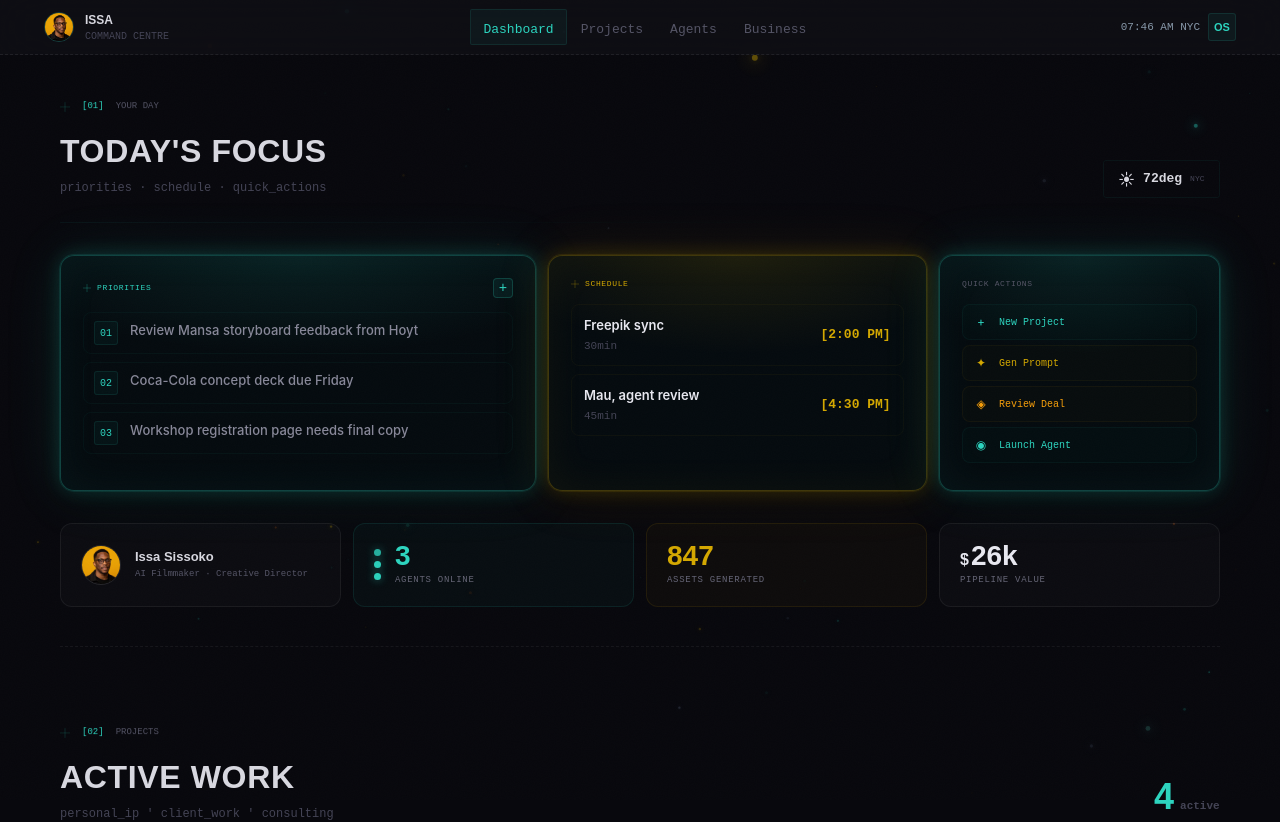
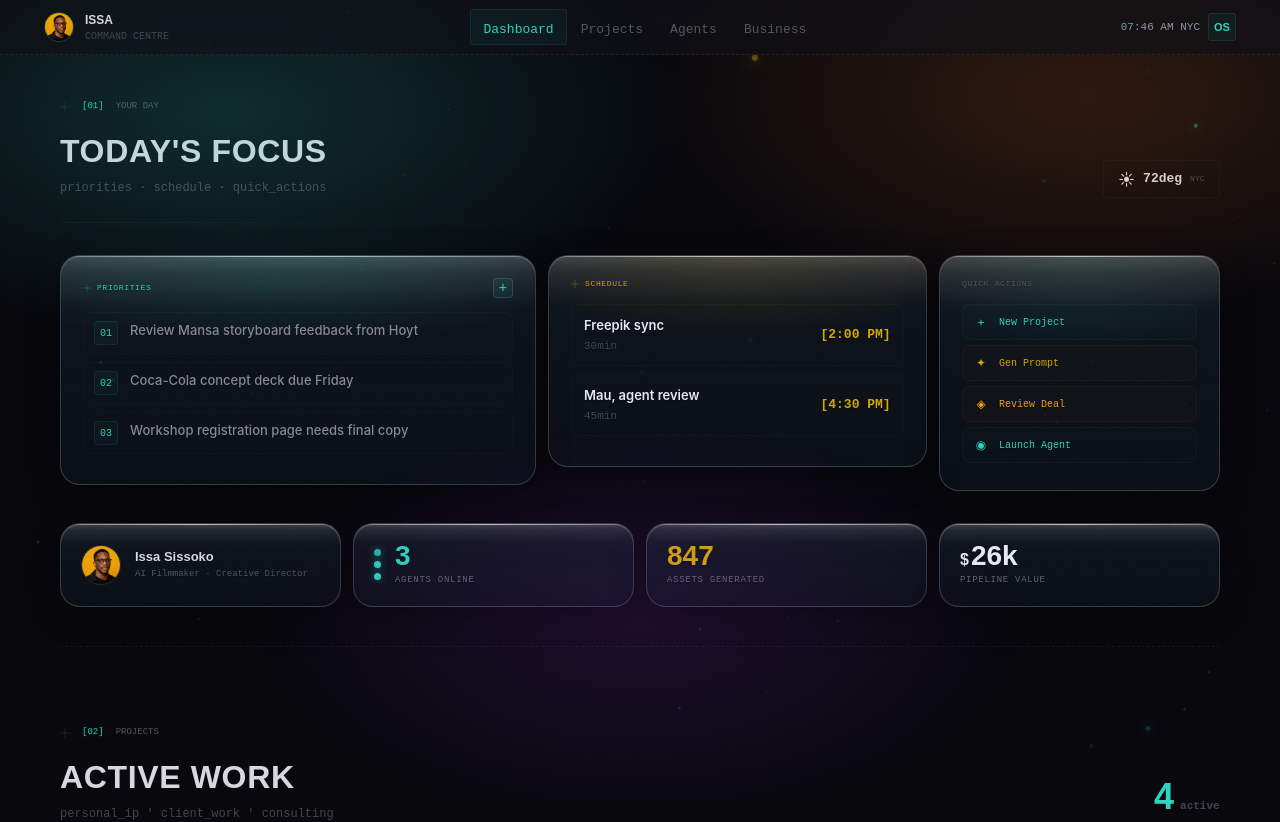
Before and after one commit to louie-stack/Issa-Command-Centre, a Next.js app: page / in a window 1280 px wide. Shown: the top 822 px of the page. Built offline with nearby package versions, Linux system fonts and the light colour scheme.

Commit message:
feat(ui): apply dark liquid-glass theme across pages

```diff
--- a/app/agents/page.js
+++ b/app/agents/page.js
@@ -8,12 +8,18 @@ const jk = { fontFamily: "'Plus Jakarta Sans', sans-serif" };
 
 function glowCard(rgb, h) {
   return {
-    background: "rgba(6,12,16,0.97)",
-    border: `1px solid rgba(${rgb},${h ? 0.4 : 0.22})`,
+    background: h
+      ? "linear-gradient(180deg, rgba(28,38,50,0.69), rgba(14,22,34,0.65))"
+      : "linear-gradient(180deg, rgba(22,30,40,0.63), rgba(12,18,28,0.59))",
+    border: `1px solid rgba(255,255,255,${h ? 0.22 : 0.17})`,
     boxShadow: h
-      ? `0 0 30px rgba(${rgb},0.32), 0 0 80px rgba(${rgb},0.16), 0 16px 40px rgba(0,0,0,0.55), inset 0 0 40px rgba(${rgb},0.08)`
-      : `0 0 18px rgba(${rgb},0.18), 0 0 55px rgba(${rgb},0.09), 0 12px 32px rgba(0,0,0,0.45), inset 0 0 30px rgba(${rgb},0.05)`,
-    transition: "all 0.35s cubic-bezier(0.16,1,0.3,1)",
+      ? `0 14px 38px rgba(0,0,0,0.35), 0 4px 16px rgba(0,0,0,0.22), inset 0 1px 0 rgba(255,255,255,0.34), 0 0 24px rgba(${rgb},0.16)`
+      : `0 10px 30px rgba(0,0,0,0.3), 0 2px 10px rgba(0,0,0,0.18), inset 0 1px 0 rgba(255,255,255,0.22), 0 0 16px rgba(${rgb},0.1)`,
+    backdropFilter: h ? "blur(14px) saturate(190%)" : "blur(12px) saturate(180%)",
+    WebkitBackdropFilter: h ? "blur(14px) saturate(190%)" : "blur(12px) saturate(180%)",
+    color: "#edf3ff",
+    textShadow: "0 1px 1px rgba(0,0,0,0.35)",
+    transition: "all 0.3s cubic-bezier(0.4,0,0.2,1)",
   };
 }
 
--- a/app/business/page.js
+++ b/app/business/page.js
@@ -22,12 +22,18 @@ const ORANGE = "249,115,22";
 
 function glowCard(rgb, h) {
   return {
-    background: "rgba(6,12,16,0.97)",
-    border: `1px solid rgba(${rgb},${h ? 0.4 : 0.22})`,
+    background: h
+      ? "linear-gradient(180deg, rgba(28,38,50,0.69), rgba(14,22,34,0.65))"
+      : "linear-gradient(180deg, rgba(22,30,40,0.63), rgba(12,18,28,0.59))",
+    border: `1px solid rgba(255,255,255,${h ? 0.22 : 0.17})`,
     boxShadow: h
-      ? `0 0 30px rgba(${rgb},0.32), 0 0 80px rgba(${rgb},0.16), 0 16px 40px rgba(0,0,0,0.55), inset 0 0 40px rgba(${rgb},0.08)`
-      : `0 0 18px rgba(${rgb},0.18), 0 0 55px rgba(${rgb},0.09), 0 12px 32px rgba(0,0,0,0.45), inset 0 0 30px rgba(${rgb},0.05)`,
-    transition: "all 0.35s cubic-bezier(0.16,1,0.3,1)",
+      ? `0 14px 38px rgba(0,0,0,0.35), 0 4px 16px rgba(0,0,0,0.22), inset 0 1px 0 rgba(255,255,255,0.34), 0 0 24px rgba(${rgb},0.16)`
+      : `0 10px 30px rgba(0,0,0,0.3), 0 2px 10px rgba(0,0,0,0.18), inset 0 1px 0 rgba(255,255,255,0.22), 0 0 16px rgba(${rgb},0.1)`,
+    backdropFilter: h ? "blur(14px) saturate(190%)" : "blur(12px) saturate(180%)",
+    WebkitBackdropFilter: h ? "blur(14px) saturate(190%)" : "blur(12px) saturate(180%)",
+    color: "#edf3ff",
+    textShadow: "0 1px 1px rgba(0,0,0,0.35)",
+    transition: "all 0.3s cubic-bezier(0.4,0,0.2,1)",
   };
 }
 
--- a/app/globals.css
+++ b/app/globals.css
@@ -30,11 +30,91 @@ html { scroll-behavior: smooth; }
 @keyframes heroSlideDown { 0% { opacity: 0; transform: translateY(-40px); } 100% { opacity: 1; transform: translateY(0); } }
 @keyframes heroScaleIn { 0% { opacity: 0; transform: scale(0.85); } 100% { opacity: 1; transform: scale(1); } }
 
-.card-hover { transition: all 0.4s cubic-bezier(0.16,1,0.3,1) !important; }
-.card-hover:hover { transform: translateY(-5px) scale(1.014) !important; }
-.bento-hover { transition: all 0.5s cubic-bezier(0.16,1,0.3,1) !important; overflow: hidden; position: relative; }
-.bento-hover:hover { transform: translateY(-6px) scale(1.016) !important; }
-.bento-hover:hover .bento-glow { opacity: 1 !important; }
+.liquid-glass-card,
+.card-hover,
+.bento-hover {
+  position: relative;
+  overflow: hidden;
+  border-radius: 20px !important;
+  background:
+    linear-gradient(180deg, rgba(22, 30, 40, 0.65), rgba(12, 18, 28, 0.61)) !important;
+  border: 1px solid rgba(255, 255, 255, 0.18) !important;
+  backdrop-filter: blur(12px) saturate(180%) !important;
+  -webkit-backdrop-filter: blur(12px) saturate(180%) !important;
+  box-shadow:
+    0 10px 34px rgba(0, 0, 0, 0.32),
+    0 2px 10px rgba(0, 0, 0, 0.2),
+    inset 0 1px 0 rgba(255, 255, 255, 0.22) !important;
+  color: #edf3ff;
+  text-shadow: 0 1px 1px rgba(0,0,0,0.35);
+  transition: all 0.3s cubic-bezier(0.4, 0, 0.2, 1) !important;
+}
+
+@keyframes liquidSheenDrift {
+  0% { opacity: 0.72; background-position: 42% 0; }
+  50% { opacity: 0.86; background-position: 58% 0; }
+  100% { opacity: 0.72; background-position: 42% 0; }
+}
+
+@keyframes liquidEdgeSweep {
+  0% { background-position: 30% 0; opacity: 0.45; }
+  50% { background-position: 70% 0; opacity: 0.8; }
+  100% { background-position: 30% 0; opacity: 0.45; }
+}
+
+.liquid-glass-card::before,
+.card-hover::before,
+.bento-hover::before {
+  content: "";
+  position: absolute;
+  left: 0;
+  right: 0;
+  top: 0;
+  height: 40%;
+  pointer-events: none;
+  background: linear-gradient(
+    to bottom,
+    rgba(255, 255, 255, 0.26) 0%,
+    rgba(255, 255, 255, 0.12) 18%,
+    rgba(255, 255, 255, 0.02) 55%,
+    rgba(255, 255, 255, 0) 100%
+  );
+  background-size: 140% 100%;
+  background-position: 50% 0;
+  animation: liquidSheenDrift 2.6s ease-in-out infinite;
+}
+
+.liquid-glass-card::after,
+.card-hover::after,
+.bento-hover::after {
+  content: "";
+  position: absolute;
+  top: 0;
+  left: 10px;
+  right: 10px;
+  height: 1px;
+  background: linear-gradient(90deg, rgba(255,255,255,0), rgba(255,255,255,0.9), rgba(255,255,255,0));
+  background-size: 140% 100%;
+  background-position: 50% 0;
+  pointer-events: none;
+  animation: liquidEdgeSweep 3.2s ease-in-out infinite;
+}
+
+.card-hover:hover,
+.bento-hover:hover,
+.liquid-glass-card:hover {
+  transform: translateY(-4px) !important;
+  background:
+    linear-gradient(180deg, rgba(28, 38, 50, 0.71), rgba(14, 22, 34, 0.67)) !important;
+  backdrop-filter: blur(14px) saturate(190%) !important;
+  -webkit-backdrop-filter: blur(14px) saturate(190%) !important;
+  box-shadow:
+    0 16px 42px rgba(0, 0, 0, 0.36),
+    0 4px 16px rgba(0, 0, 0, 0.22),
+    inset 0 1px 0 rgba(255, 255, 255, 0.34) !important;
+}
+
+.bento-hover:hover .bento-glow { opacity: 0.45 !important; }
 .nav-link { transition: all 0.3s cubic-bezier(0.16,1,0.3,1); position: relative; }
 .nav-link:hover { color: #2DD4BF !important; transform: translateY(-1px); }
 .nav-link::after { content: ''; position: absolute; bottom: -2px; left: 50%; width: 0; height: 1px; background: #2DD4BF; transition: all 0.3s; transform: translateX(-50%); }
@@ -86,3 +166,29 @@ html { scroll-behavior: smooth; }
 .svg-panel-2 { animation: panelPulse2 2.4s ease-in-out infinite; }
 .svg-panel-3 { animation: panelPulse3 2.4s ease-in-out infinite; }
 .svg-scan { animation: scanLine 2s linear infinite; overflow: hidden; }
+
+.card-container {
+  perspective: 1000px;
+}
+
+.card {
+  position: relative;
+  transform-style: preserve-3d;
+  transition: transform 0.2s ease-out;
+  background: linear-gradient(135deg, rgba(255,255,255,0.16), rgba(255,255,255,0.06));
+  border: 1px solid rgba(255,255,255,0.16);
+  backdrop-filter: blur(14px) saturate(140%);
+  -webkit-backdrop-filter: blur(14px) saturate(140%);
+  box-shadow:
+    0 10px 35px rgba(0,0,0,0.45),
+    inset 0 1px 0 rgba(255,255,255,0.25);
+}
+
+.card::before {
+  content: "";
+  position: absolute;
+  inset: 0;
+  border-radius: inherit;
+  background: radial-gradient(circle at var(--mouse-x, 50%) var(--mouse-y, 50%), rgba(255,255,255,0.28), transparent 35%);
+  pointer-events: none;
+}
--- a/app/projects/page.js
+++ b/app/projects/page.js
@@ -24,12 +24,18 @@ const GOLD = "212,168,0";
 
 function glowCard(rgb, h) {
   return {
-    background: "rgba(6,12,16,0.97)",
-    border: `1px solid rgba(${rgb},${h ? 0.4 : 0.22})`,
+    background: h
+      ? "linear-gradient(180deg, rgba(28,38,50,0.69), rgba(14,22,34,0.65))"
+      : "linear-gradient(180deg, rgba(22,30,40,0.63), rgba(12,18,28,0.59))",
+    border: `1px solid rgba(255,255,255,${h ? 0.22 : 0.17})`,
     boxShadow: h
-      ? `0 0 30px rgba(${rgb},0.32), 0 0 80px rgba(${rgb},0.16), 0 16px 40px rgba(0,0,0,0.55), inset 0 0 40px rgba(${rgb},0.08)`
-      : `0 0 18px rgba(${rgb},0.18), 0 0 55px rgba(${rgb},0.09), 0 12px 32px rgba(0,0,0,0.45), inset 0 0 30px rgba(${rgb},0.05)`,
-    transition: "all 0.35s cubic-bezier(0.16,1,0.3,1)",
+      ? `0 14px 38px rgba(0,0,0,0.35), 0 4px 16px rgba(0,0,0,0.22), inset 0 1px 0 rgba(255,255,255,0.34), 0 0 24px rgba(${rgb},0.16)`
+      : `0 10px 30px rgba(0,0,0,0.3), 0 2px 10px rgba(0,0,0,0.18), inset 0 1px 0 rgba(255,255,255,0.22), 0 0 16px rgba(${rgb},0.1)`,
+    backdropFilter: h ? "blur(14px) saturate(190%)" : "blur(12px) saturate(180%)",
+    WebkitBackdropFilter: h ? "blur(14px) saturate(190%)" : "blur(12px) saturate(180%)",
+    color: "#edf3ff",
+    textShadow: "0 1px 1px rgba(0,0,0,0.35)",
+    transition: "all 0.3s cubic-bezier(0.4,0,0.2,1)",
   };
 }
 
@@ -73,7 +79,7 @@ function KanbanCard({ card, col }) {
         )}
         <div style={{ display: "flex", alignItems: "center", justifyContent: "space-between", marginTop: isGen && card.pct != null ? 6 : 8 }}>
           <span style={{ ...mono, fontSize: 10, color: "#334" }}>{card.scene}</span>
-          <span style={{ ...mono, fontSize: 10, color: isGen ? col.color : col.key === "queued" ? "#334" : col.color + "99" }}>
+          <span style={{ ...mono, fontSize: 10, color: isGen ? col.color : col.key === "queued" ? col.color + "B3" : col.color + "99" }}>
             {isGen && card.pct != null ? card.pct + "%" : isGen ? "Starting" : card.tool}
           </span>
         </div>
--- /dev/null
+++ b/components/ui/liquid-glass-card.jsx
@@ -0,0 +1,100 @@
+import * as React from "react";
+import { cn } from "@/lib/utils";
+
+function Card({ className, ...props }) {
+  return (
+    <div
+      data-slot="card"
+      className={cn(
+        "bg-card text-card-foreground flex flex-col gap-6 rounded-xl border py-6",
+        className
+      )}
+      {...props}
+    />
+  );
+}
+
+function CardHeader({ className, ...props }) {
+  return (
+    <div
+      data-slot="card-header"
+      className={cn(
+        "@container/card-header grid auto-rows-min grid-rows-[auto_auto] items-start gap-1.5 px-6 has-data-[slot=card-action]:grid-cols-[1fr_auto] [.border-b]:pb-6",
+        className
+      )}
+      {...props}
+    />
+  );
+}
+
+function CardTitle({ className, ...props }) {
+  return <div data-slot="card-title" className={cn("leading-none font-semibold", className)} {...props} />;
+}
+
+function CardDescription({ className, ...props }) {
+  return <div data-slot="card-description" className={cn("text-muted-foreground text-sm", className)} {...props} />;
+}
+
+function CardAction({ className, ...props }) {
+  return (
+    <div
+      data-slot="card-action"
+      className={cn("col-start-2 row-span-2 row-start-1 self-start justify-self-end", className)}
+      {...props}
+    />
+  );
+}
+
+function CardContent({ className, ...props }) {
+  return <div data-slot="card-content" className={cn("px-6", className)} {...props} />;
+}
+
+function CardFooter({ className, ...props }) {
+  return <div data-slot="card-footer" className={cn("flex items-center px-6 [.border-t]:pt-6", className)} {...props} />;
+}
+
+function LiquidCard({ className, children, ...props }) {
+  return (
+    <div className="liquid-glass-wrap">
+      <div
+        data-slot="card"
+        style={{ backdropFilter: 'url("#container-glass")' }}
+        className={cn(
+          "liquid-glass-card text-card-foreground bg-transparent flex flex-col gap-6 rounded-xl border py-6 transition-all",
+          className
+        )}
+        {...props}
+      >
+        {children}
+      </div>
+      <GlassFilter />
+    </div>
+  );
+}
+
+function GlassFilter() {
+  return (
+    <svg className="hidden" aria-hidden="true" focusable="false">
+      <defs>
+        <filter id="container-glass" x="0%" y="0%" width="100%" height="100%" colorInterpolationFilters="sRGB">
+          <feTurbulence type="fractalNoise" baseFrequency="0.02 0.02" numOctaves="1" seed="1" result="turbulence" />
+          <feGaussianBlur in="turbulence" stdDeviation="2" result="blurredNoise" />
+          <feDisplacementMap in="SourceGraphic" in2="blurredNoise" scale="120" xChannelSelector="R" yChannelSelector="B" result="displaced" />
+          <feGaussianBlur in="displaced" stdDeviation="4" result="finalBlur" />
+          <feComposite in="finalBlur" in2="finalBlur" operator="over" />
+        </filter>
+      </defs>
+    </svg>
+  );
+}
+
+export {
+  Card,
+  CardHeader,
+  CardFooter,
+  CardTitle,
+  CardAction,
+  CardDescription,
+  CardContent,
+  LiquidCard,
+};
--- /dev/null
+++ b/lib/utils.js
@@ -0,0 +1,3 @@
+export function cn(...inputs) {
+  return inputs.filter(Boolean).join(" ");
+}
```
Also changed, not shown: app/page.js.
